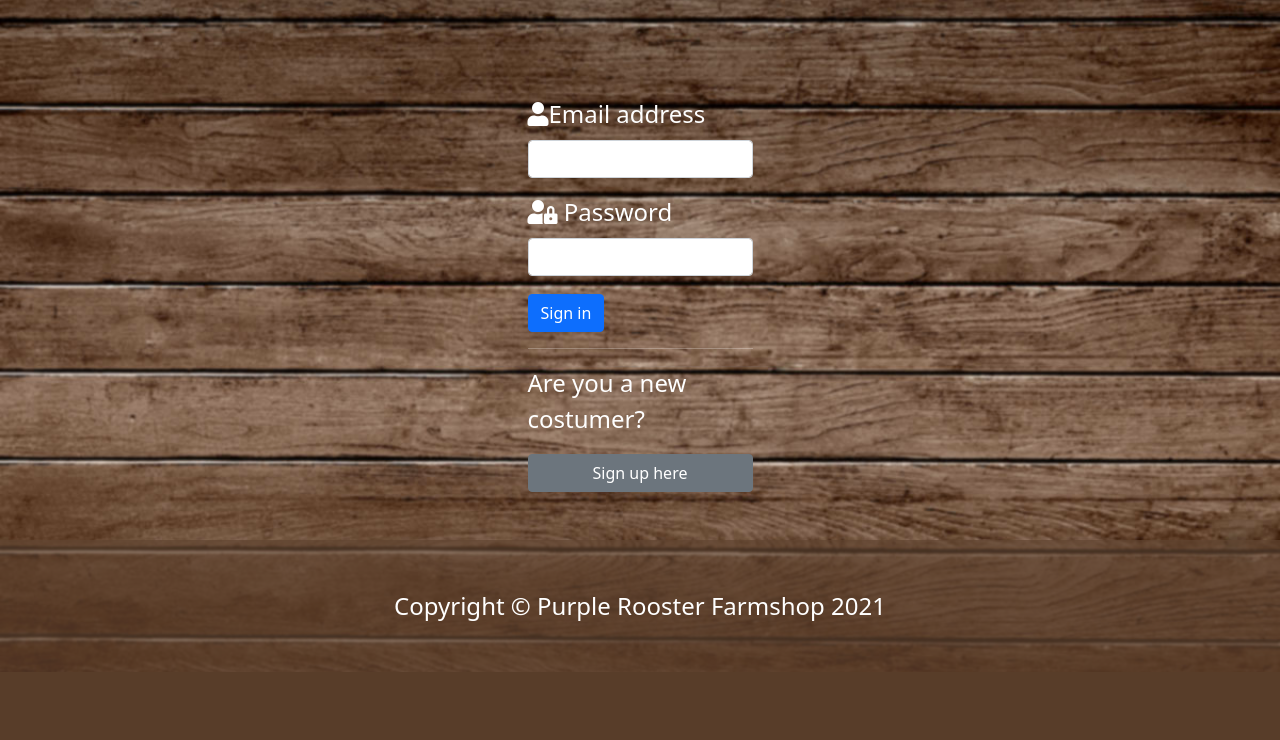
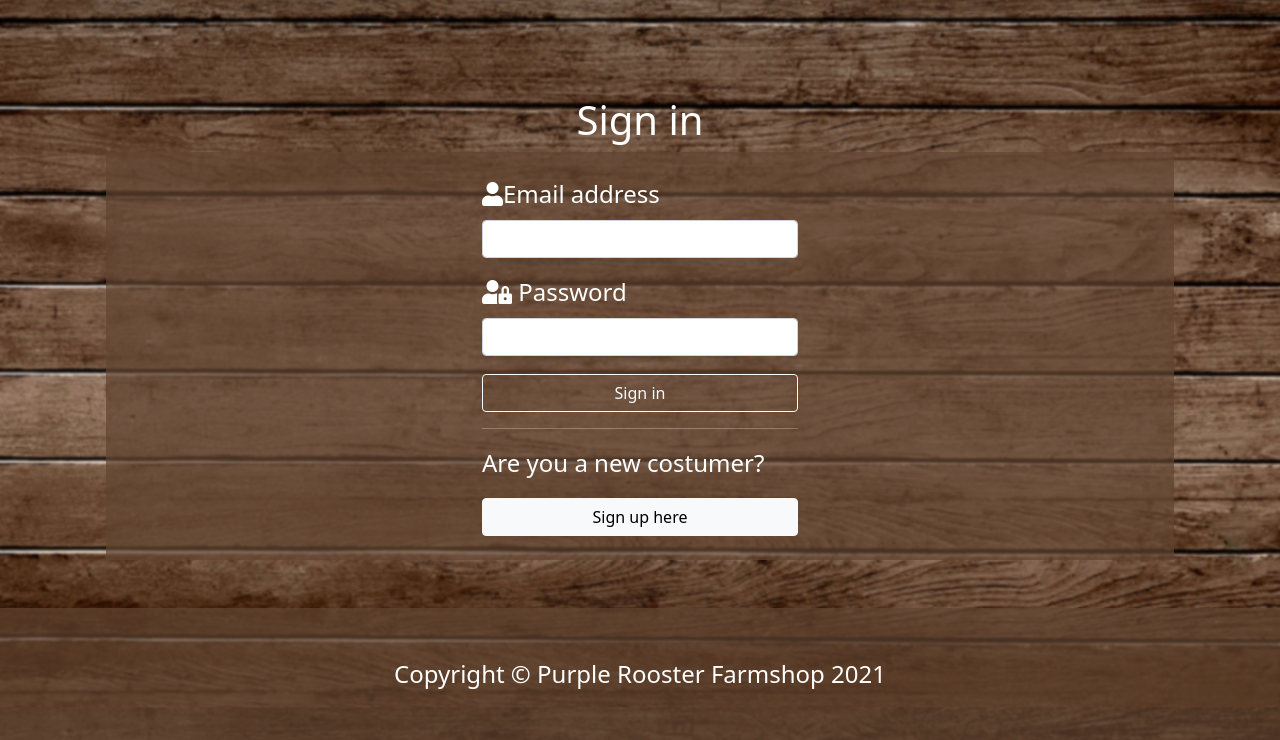
Before and after one commit to malmgrenola/rooster, a Flask app: page /signin in a window 1280 px wide. Shown: the part 146-886 px from the top of the page. Before the commit the page ends 818 px from the top, so only its background shows below. Run offline with Flask 2, Linux system fonts and the light colour scheme; data that the repository does not hold is empty; some libraries are stand-ins or nearby versions.

Commit message:
style: signin & register

```diff
--- a/app.py
+++ b/app.py
@@ -188,6 +188,7 @@ def register():
         # put user in a 'session' cookie
         session["email"] = request.form.get("email").lower()
         flash("Registration Successful!")
+        return redirect(url_for("signin"))
 
 
     return render_template("/auth/register.html",page_title="Register")
--- a/templates/auth/signin.html
+++ b/templates/auth/signin.html
@@ -1,8 +1,9 @@
 {% extends "base.html" %} {% block content %}
 <div class="container px-4 px-lg-5 mt-5">
-  <div
-    class="row gx-4 gx-lg-5 row-cols-2 row-cols-md-3 row-cols-xl-4 justify-content-center"
-  >
+  <div class="row text-center">
+    <div class="col"><h1>Sign in</h1></div>
+  </div>
+  <div class="row row-cols-lg-3 justify-content-center bg-dark p-4">
     <form method="POST" action="{{ url_for('signin') }}">
       <!--Email-->
       <div class="mb-3">
@@ -31,10 +32,10 @@
         />
       </div>
       <!--Submit-->
-      <button type="submit" class="btn btn-primary">Sign in</button>
+      <button type="submit" class="btn btn-outline-light w-100">Sign in</button>
       <hr />
       <p>Are you a new costumer?</p>
-      <a href="{{ url_for('register') }}" class="btn btn-secondary w-100"
+      <a href="{{ url_for('register') }}" class="btn btn-light w-100"
         >Sign up here</a
       >
     </form>
--- a/templates/me/overview.html
+++ b/templates/me/overview.html
@@ -32,7 +32,10 @@
       </h2>
 
       {% if not reservations %}
-      <p>No Click & Collect's made yet</p>
+      <div class="bg-dark">
+        <p>No Click & Collect's made yet</p>
+      </div>
+
       {% else %}
       <table class="table table-sm table-dark">
         <thead>
```
Also changed, not shown: templates/auth/register.html (+7 -4 lines).
